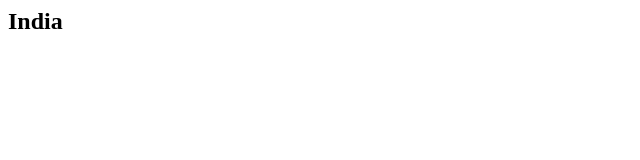
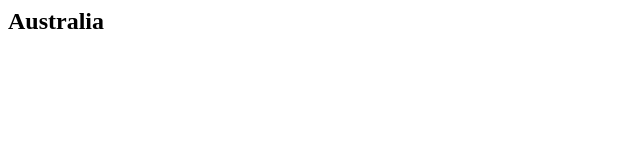
Before and after one commit to SameerBagban/sherlock, a plain HTML site: page FirstApplication/index.html in a window 1280 px wide. Shown: the full height of the page, 0-640 px from the left. Drawn offline with Linux system fonts and the light colour scheme.

Commit message:
Update index.html

```diff
--- a/FirstApplication/index.html
+++ b/FirstApplication/index.html
@@ -1,5 +1,5 @@
 <html>
 	<body>
-		<h2>India</h2>
+		<h2>Australia</h2>
 	</body>
 </html>
```
